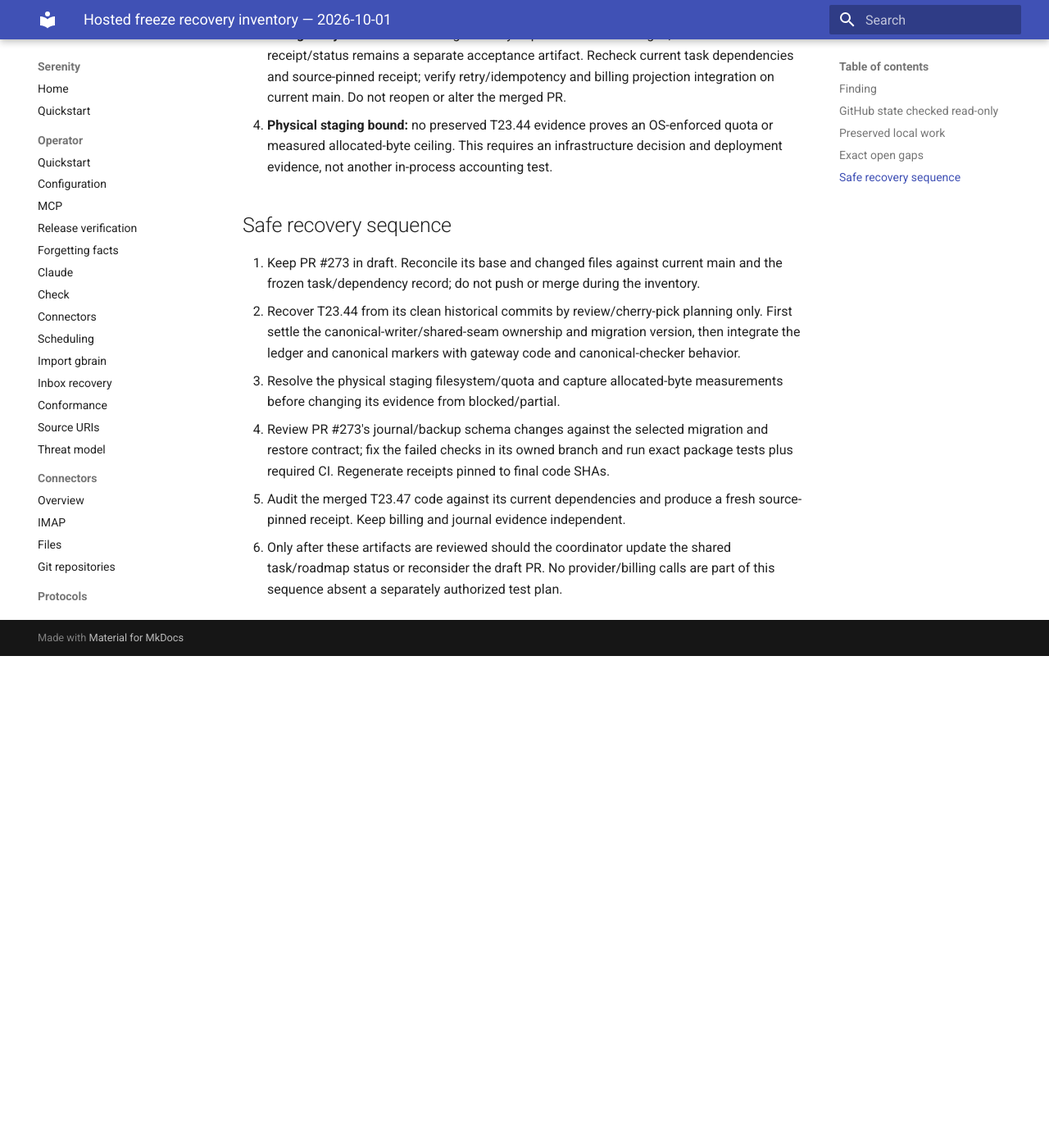
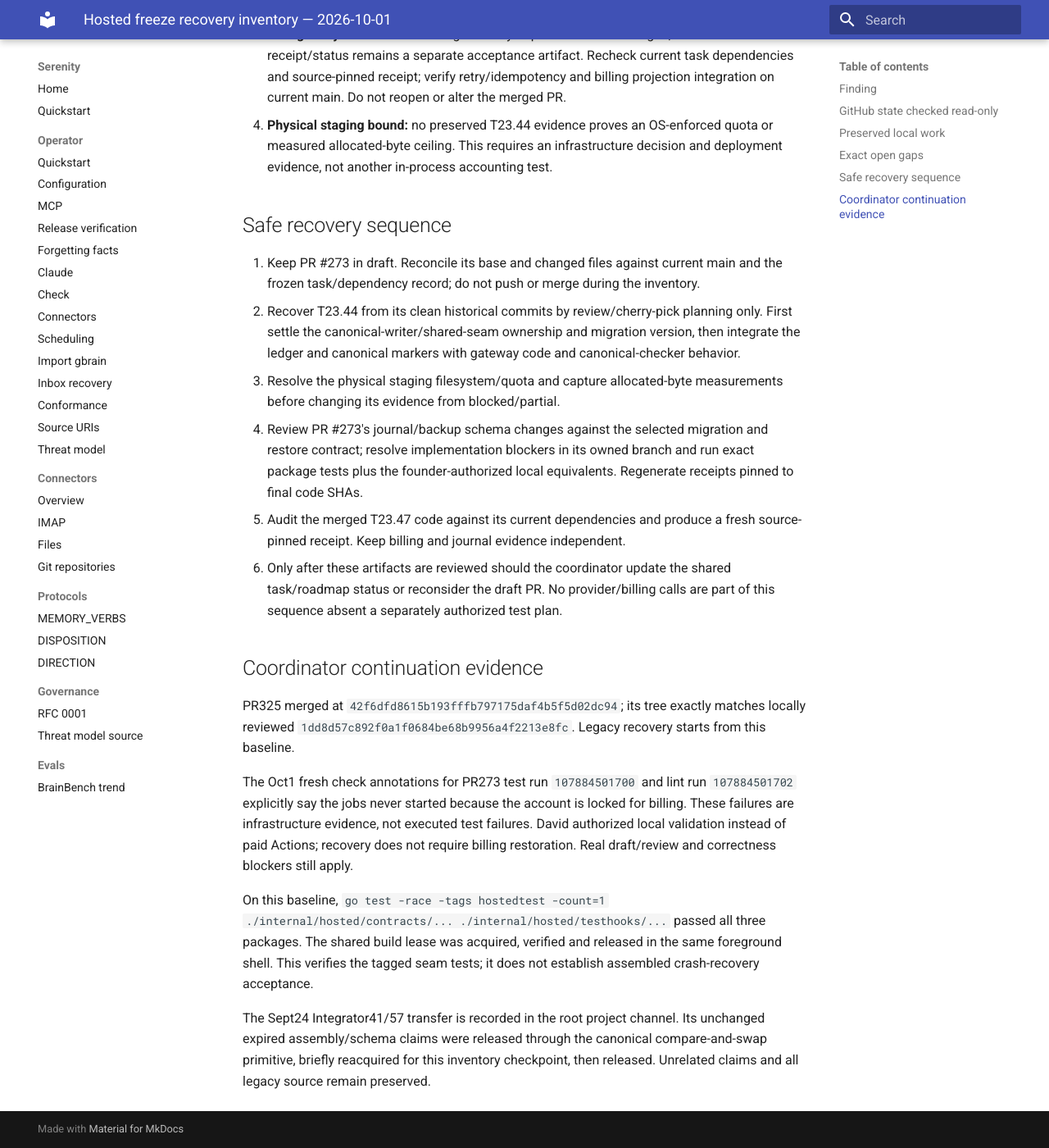
Before and after one commit to sirerun/serenity, an MkDocs documentation site: the page built from docs/plans/hosted-freeze-recovery-2026-10-01.md, in a window 1280 px wide and 1400 px high, scrolled down 1885 px. Shown: the whole window at 82% size. Built offline with MkDocs 1.6.1 and Material for MkDocs 9.7.7, drawn with Linux system fonts in a browser that asks for light colours; before the commit the page ends 2685 px from its top, so only the background shows below that; some of the changed text lies outside the part shown.

Commit message:
docs: record local hosted recovery gate and current baseline

```diff
--- a/docs/plans/hosted-freeze-recovery-2026-10-01.md
+++ b/docs/plans/hosted-freeze-recovery-2026-10-01.md
@@ -23,7 +23,7 @@
 ## Exact open gaps
 
 1. **Operation schema and recovery:** T23.44 ledger/staging code exists in the preserved branch, but its evidence identifies no production gateway wiring, canonical operation markers, or production canonical-checker integration. Establish the current branch/base relationship and reconcile this implementation before attempting integration; do not transplant the old branch wholesale.
-2. **Deletion journal and backup:** PR #273 contains deletion-journal and manifest-v2 work but remains draft with failed checks. Verify migration/schema compatibility against current main and the T23.48 integration boundary, then rerun required CI and regenerate source-pinned evidence. Confirm journal storage immutability, adapter behavior, and restore completeness from the actual merged candidate and tests.
+2. **Deletion journal and backup:** PR #273 contains deletion-journal and manifest-v2 work but remains draft with failed checks. Verify migration/schema compatibility against current main and the T23.48 integration boundary, then run the founder-authorized local equivalents and regenerate source-pinned evidence. Confirm journal storage immutability, adapter behavior, and restore completeness from the actual merged candidate and tests.
 3. **Billing lifecycle:** PR #274's billing recovery implementation is merged, but its old T23.47 receipt/status remains a separate acceptance artifact. Recheck current task dependencies and source-pinned receipt; verify retry/idempotency and billing projection integration on current main. Do not reopen or alter the merged PR.
 4. **Physical staging bound:** no preserved T23.44 evidence proves an OS-enforced quota or measured allocated-byte ceiling. This requires an infrastructure decision and deployment evidence, not another in-process accounting test.
 
@@ -32,6 +32,16 @@
 1. Keep PR #273 in draft. Reconcile its base and changed files against current main and the frozen task/dependency record; do not push or merge during the inventory.
 2. Recover T23.44 from its clean historical commits by review/cherry-pick planning only. First settle the canonical-writer/shared-seam ownership and migration version, then integrate the ledger and canonical markers with gateway code and canonical-checker behavior.
 3. Resolve the physical staging filesystem/quota and capture allocated-byte measurements before changing its evidence from blocked/partial.
-4. Review PR #273's journal/backup schema changes against the selected migration and restore contract; fix the failed checks in its owned branch and run exact package tests plus required CI. Regenerate receipts pinned to final code SHAs.
+4. Review PR #273's journal/backup schema changes against the selected migration and restore contract; resolve implementation blockers in its owned branch and run exact package tests plus the founder-authorized local equivalents. Regenerate receipts pinned to final code SHAs.
 5. Audit the merged T23.47 code against its current dependencies and produce a fresh source-pinned receipt. Keep billing and journal evidence independent.
 6. Only after these artifacts are reviewed should the coordinator update the shared task/roadmap status or reconsider the draft PR. No provider/billing calls are part of this sequence absent a separately authorized test plan.
+
+## Coordinator continuation evidence
+
+PR325 merged at `42f6dfd8615b193fffb797175daf4b5f5d02dc94`; its tree exactly matches locally reviewed `1dd8d57c892f0a1f0684be68b9956a4f2213e8fc`. Legacy recovery starts from this baseline.
+
+The Oct1 fresh check annotations for PR273 test run `107884501700` and lint run `107884501702` explicitly say the jobs never started because the account is locked for billing. These failures are infrastructure evidence, not executed test failures. David authorized local validation instead of paid Actions; recovery does not require billing restoration. Real draft/review and correctness blockers still apply.
+
+On this baseline, `go test -race -tags hostedtest -count=1 ./internal/hosted/contracts/... ./internal/hosted/testhooks/...` passed all three packages. The shared build lease was acquired, verified and released in the same foreground shell. This verifies the tagged seam tests; it does not establish assembled crash-recovery acceptance.
+
+The Sept24 Integrator41/57 transfer is recorded in the root project channel. Its unchanged expired assembly/schema claims were released through the canonical compare-and-swap primitive, briefly reacquired for this inventory checkpoint, then released. Unrelated claims and all legacy source remain preserved.
```
